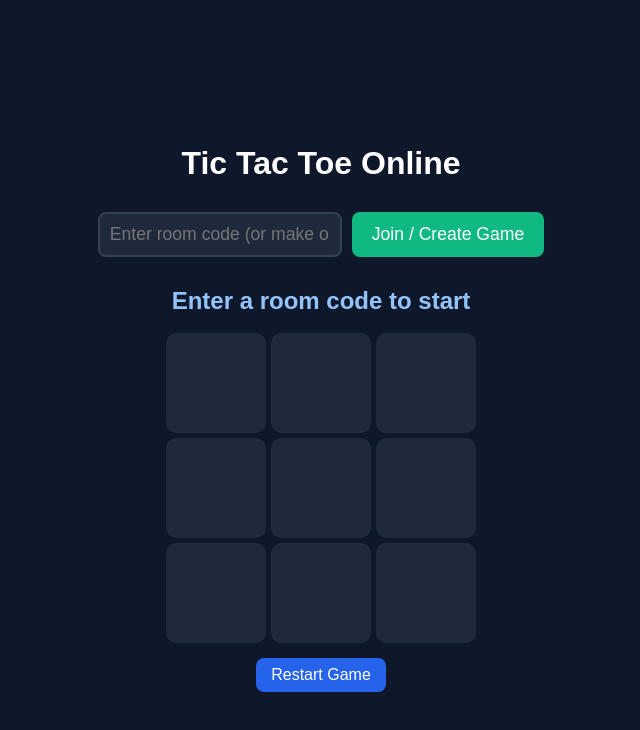
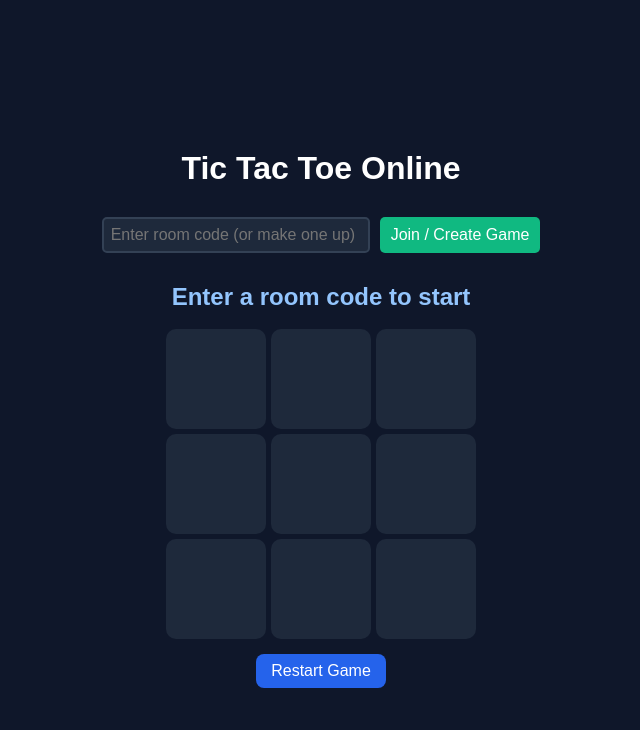
Before and after one commit to noblefx0/tic-tac-fun, a plain HTML site: page index.html in a window 1280 px wide. Shown: the whole page, without its empty margins (319-959 px from the left). Drawn offline with Linux system fonts and the light colour scheme.

Commit message:
Adjust styles for room code and join button

```diff
--- a/tictac.css
+++ b/tictac.css
@@ -61,24 +61,24 @@
     justify-content: center;
   }
 
-  #roomCode {
-    padding: 10px;
-    font-size: 1.1em;
-    border-radius: 8px;
+#roomCode {
+    padding: 7px;
+    font-size: 1em;
+    border-radius: 5px;
     border: 2px solid #334155;
     background: #1e293b;
     color: white;
-    width: 220px;
+    width: 250px;
   }
 
   #joinBtn {
     background: #10b981;
     color: white;
     border: none;
-    padding: 10px 20px;
-    border-radius: 8px;
+    padding: 5px 11px;
+    border-radius: 5px;
     cursor: pointer;
-    font-size: 1.1em;
+    font-size: 1em;
   }
 
   #joinBtn:hover {
```
